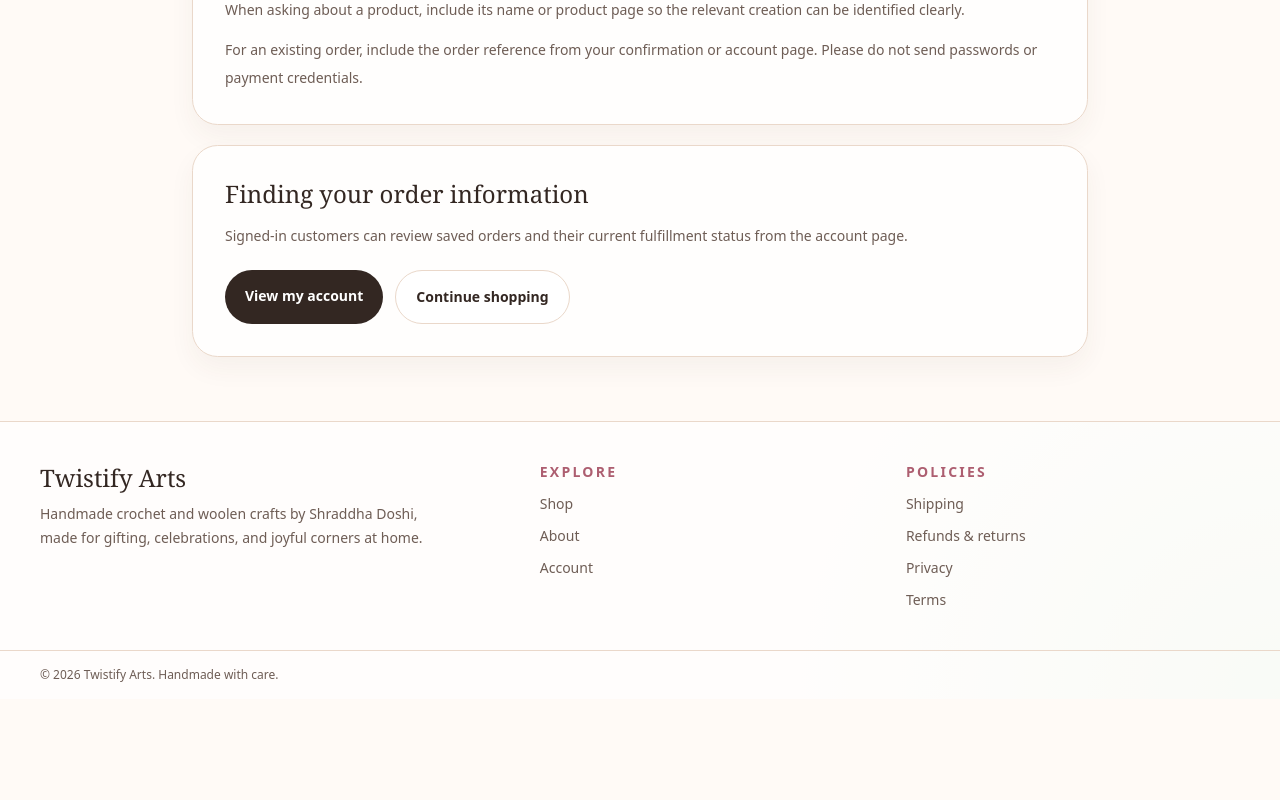
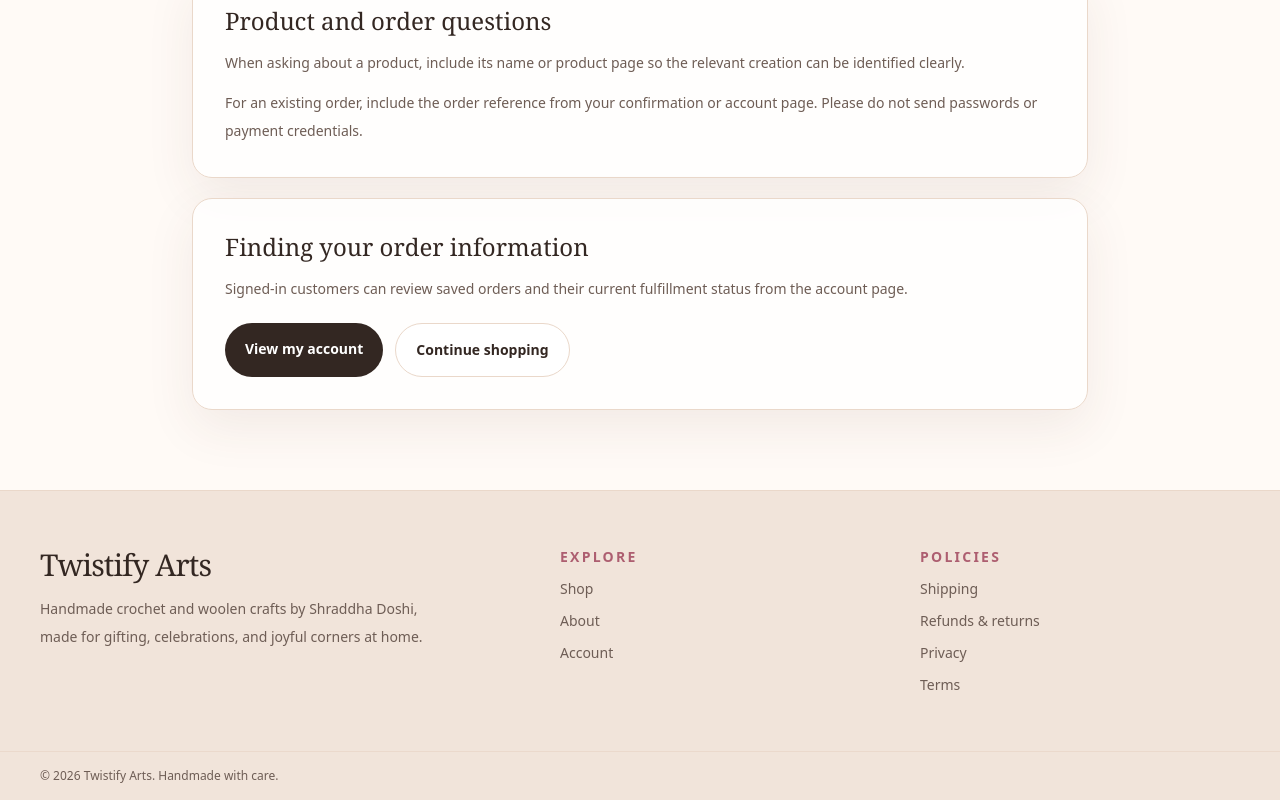
Before and after one commit to purvdoesmagic/Twistify-arts, a Next.js app: page /contact in a window 1280 px wide. Shown: the part 841-1641 px from the top of the page. Before the commit the page ends 1540 px from the top, so only its background shows below. Built offline with nearby package versions, Linux system fonts and the light colour scheme; no server answers.

Commit message:
Upgrade Twistify Arts storefront visual design

```diff
--- a/app/components/catalog.tsx
+++ b/app/components/catalog.tsx
@@ -48,7 +48,7 @@
   };
 
   return (
-    <section id="catalog" className="mx-auto w-full max-w-7xl px-5 py-20 sm:px-8 sm:py-24 lg:px-10">
+    <section id="catalog" className="section-band mx-auto w-full max-w-7xl px-5 py-20 sm:px-8 sm:py-24 lg:px-10">
       <div className="rounded-2xl border border-[#efd9a9] bg-[#fff5df] px-4 py-3 font-sans text-sm leading-6 text-[#72573d]">
         Demo catalogue: images and prices are temporary placeholders until Shraddha confirms them.
       </div>
@@ -103,7 +103,7 @@
         {visibleProducts.map((product) => (
           <article
             key={product.id}
-            className="overflow-hidden rounded-[1.6rem] border border-[var(--border)] bg-white shadow-[0_12px_26px_rgba(84,51,44,0.06)] transition hover:-translate-y-1 hover:shadow-[0_18px_36px_rgba(84,51,44,0.13)]"
+            className="product-card overflow-hidden rounded-[1.25rem] border border-[var(--border)] bg-white transition hover:-translate-y-1"
           >
             <div className="relative aspect-[4/5] overflow-hidden bg-[#f7eee6]">
               <Image
--- a/app/components/checkout-form.tsx
+++ b/app/components/checkout-form.tsx
@@ -271,7 +271,7 @@
   if (cartItems.length === 0) {
     return (
       <main className="min-h-screen bg-[var(--paper)] px-5 py-12 sm:px-8 sm:py-16">
-        <div className="mx-auto max-w-3xl rounded-[2rem] border border-[var(--border)] bg-white/80 px-6 py-12 text-center shadow-[0_12px_26px_rgba(84,51,44,0.06)] sm:px-10">
+        <div className="info-section mx-auto max-w-3xl rounded-[1.5rem] border border-[var(--border)] bg-white/80 px-6 py-12 text-center sm:px-10">
           <p className="font-sans text-xs font-semibold uppercase tracking-[0.2em] text-[var(--rose)]">
             Checkout
           </p>
@@ -339,7 +339,7 @@
         ) : null}
 
         <div className="mt-8 grid gap-6 lg:grid-cols-[1fr_21rem] lg:items-start">
-          <section className="rounded-[2rem] border border-[var(--border)] bg-white/80 p-6 shadow-[0_12px_26px_rgba(84,51,44,0.06)] sm:p-8">
+          <section className="info-section rounded-[1.5rem] border border-[var(--border)] bg-white/80 p-6 sm:p-8">
             <h2 className="text-2xl text-[var(--ink)]">Delivery details</h2>
             <p className="mt-2 font-sans text-sm leading-6 text-[var(--muted)]">
               These details are included in the paid-order email.
@@ -443,7 +443,7 @@
             </div>
           </section>
 
-          <aside className="rounded-[2rem] border border-[var(--border)] bg-white/80 p-5 shadow-[0_12px_26px_rgba(84,51,44,0.06)] sm:p-6">
+          <aside className="info-section rounded-[1.5rem] border border-[var(--border)] bg-white/80 p-5 sm:p-6">
             <p className="font-sans text-xs font-semibold uppercase tracking-[0.2em] text-[var(--rose)]">
               Order summary
             </p>
--- a/app/components/info-page.tsx
+++ b/app/components/info-page.tsx
@@ -9,12 +9,12 @@
 
 export function InfoPage({ eyebrow, title, intro, children }: InfoPageProps) {
   return (
-    <main className="min-h-screen bg-[var(--paper)] px-5 py-12 sm:px-8 sm:py-16">
+    <main className="min-h-screen bg-[var(--paper)] px-5 py-14 sm:px-8 sm:py-20">
       <div className="mx-auto max-w-4xl">
         <Link href="/" className="font-sans text-sm font-semibold text-[var(--rose)]">
           ← Back home
         </Link>
-        <header className="mt-8 max-w-3xl">
+        <header className="info-page-heading relative mt-10 max-w-3xl">
           <p className="font-sans text-xs font-semibold uppercase tracking-[0.24em] text-[var(--rose)]">
             {eyebrow}
           </p>
@@ -33,7 +33,7 @@
 
 export function InfoSection({ title, children }: { title: string; children: React.ReactNode }) {
   return (
-    <section className="rounded-[1.6rem] border border-[var(--border)] bg-white/80 p-6 shadow-[0_12px_26px_rgba(84,51,44,0.05)] sm:p-8">
+    <section className="info-section rounded-[1.25rem] border border-[var(--border)] bg-white/80 p-6 sm:p-8">
       <h2 className="text-2xl text-[var(--ink)]">{title}</h2>
       <div className="mt-3 space-y-3 font-sans text-sm leading-7 text-[var(--muted)]">{children}</div>
     </section>
--- a/app/components/site-footer.tsx
+++ b/app/components/site-footer.tsx
@@ -4,11 +4,11 @@
 
 export function SiteFooter() {
   return (
-    <footer className="border-t border-[var(--border)] bg-white/70">
-      <div className="mx-auto grid w-full max-w-7xl gap-8 px-5 py-10 sm:px-8 md:grid-cols-[1.4fr_1fr_1fr] lg:px-10">
+    <footer className="site-footer border-t border-[var(--border)]">
+      <div className="mx-auto grid w-full max-w-7xl gap-10 px-5 py-12 sm:px-8 md:grid-cols-[1.5fr_1fr_1fr] lg:px-10 lg:py-14">
         <div>
-          <p className="text-2xl text-[var(--ink)]">Twistify Arts</p>
-          <p className="mt-2 max-w-sm font-sans text-sm leading-6 text-[var(--muted)]">
+          <p className="text-3xl tracking-[-0.03em] text-[var(--ink)]">Twistify Arts</p>
+          <p className="mt-3 max-w-sm font-sans text-sm leading-7 text-[var(--muted)]">
             Handmade crochet and woolen crafts by Shraddha Doshi, made for gifting, celebrations, and joyful corners at home.
           </p>
         </div>
@@ -44,7 +44,7 @@
           </Link>
         </nav>
       </div>
-      <div className="border-t border-[var(--border)] px-5 py-4 sm:px-8 lg:px-10">
+      <div className="border-t border-[rgba(234,216,202,0.8)] px-5 py-4 sm:px-8 lg:px-10">
         <p className="mx-auto max-w-7xl font-sans text-xs text-[var(--muted)]">
           © {new Date().getFullYear()} Twistify Arts. Handmade with care.
         </p>
--- a/app/components/site-header.tsx
+++ b/app/components/site-header.tsx
@@ -1,5 +1,6 @@
 "use client";
 
+import Image from "next/image";
 import Link from "next/link";
 import { signOut, useSession } from "next-auth/react";
 import { useState } from "react";
@@ -14,13 +15,10 @@
   const cartLabel = isHydrated ? `Cart (${cartCount})` : "Cart";
 
   return (
-    <header className="border-b border-[var(--border)] bg-[var(--paper)]/95 backdrop-blur">
+    <header className="border-b border-[var(--border)] bg-[rgba(255,250,246,0.9)] shadow-[0_4px_18px_rgba(84,51,44,0.04)] backdrop-blur">
       <div className="mx-auto flex w-full max-w-7xl items-center justify-between gap-4 px-5 py-4 sm:px-8 lg:px-10">
         <Link href="/" className="shrink-0" aria-label="Twistify Arts home">
-          <span className="block text-2xl leading-none text-[var(--ink)]">Twistify Arts</span>
-          <span className="mt-1 block font-sans text-[0.62rem] font-semibold uppercase tracking-[0.18em] text-[var(--rose)]">
-            Handmade with care
-          </span>
+          <Image src="/twistify-arts-logo.svg" alt="Twistify Arts" width={136} height={88} priority className="h-auto w-24 sm:w-28" />
         </Link>
 
         <nav className="hidden items-center gap-6 font-sans text-sm font-medium text-[var(--muted)] md:flex" aria-label="Main navigation">
--- a/app/globals.css
+++ b/app/globals.css
@@ -7,6 +7,8 @@
   --rose: #ad5e70;
   --sage: #748a70;
   --border: #ead8ca;
+  --shadow-soft: 0 18px 50px rgba(84, 51, 44, 0.08);
+  --shadow-lift: 0 22px 50px rgba(84, 51, 44, 0.13);
 }
 
 * {
@@ -22,8 +24,9 @@
   min-height: 100vh;
   margin: 0;
   background:
-    radial-gradient(circle at top left, rgba(255, 220, 211, 0.7), transparent 34rem),
-    radial-gradient(circle at bottom right, rgba(222, 236, 215, 0.6), transparent 30rem),
+    radial-gradient(circle at 8% 0%, rgba(255, 220, 211, 0.52), transparent 30rem),
+    radial-gradient(circle at 94% 42%, rgba(222, 236, 215, 0.46), transparent 28rem),
+    linear-gradient(180deg, rgba(255, 255, 255, 0.3), transparent 34rem),
     var(--paper);
   color: var(--ink);
   font-family: Georgia, "Times New Roman", serif;
@@ -40,3 +43,117 @@
   background: #f2ccd4;
   color: var(--ink);
 }
+
+h1,
+h2,
+h3,
+p {
+  text-wrap: pretty;
+}
+
+a,
+button,
+input,
+textarea,
+select {
+  transition-duration: 200ms;
+  transition-timing-function: ease-out;
+}
+
+a:focus-visible,
+button:focus-visible,
+input:focus-visible,
+textarea:focus-visible,
+select:focus-visible {
+  outline: 2px solid var(--rose);
+  outline-offset: 3px;
+}
+
+.hero-section {
+  position: relative;
+  isolation: isolate;
+}
+
+.hero-section::before,
+.hero-section::after {
+  position: absolute;
+  z-index: -1;
+  content: "";
+  border: 1px solid rgba(173, 94, 112, 0.16);
+  border-radius: 50%;
+  pointer-events: none;
+}
+
+.hero-section::before {
+  top: 5rem;
+  right: -5rem;
+  width: 15rem;
+  height: 15rem;
+}
+
+.hero-section::after {
+  bottom: 3rem;
+  left: -7rem;
+  width: 11rem;
+  height: 11rem;
+  border-color: rgba(116, 138, 112, 0.18);
+}
+
+.hero-art {
+  position: relative;
+}
+
+.hero-art::before {
+  position: absolute;
+  top: -1.5rem;
+  right: 8%;
+  width: 5rem;
+  height: 5rem;
+  border: 1px solid rgba(116, 138, 112, 0.3);
+  border-radius: 48% 52% 58% 42%;
+  content: "";
+  transform: rotate(18deg);
+}
+
+.section-band {
+  position: relative;
+  border-top: 1px solid rgba(234, 216, 202, 0.8);
+  border-bottom: 1px solid rgba(234, 216, 202, 0.8);
+}
+
+.category-card:nth-child(3n + 2) {
+  transform: translateY(1.25rem);
+}
+
+.category-card:nth-child(3n + 2):hover {
+  transform: translateY(0.75rem);
+}
+
+.product-card {
+  box-shadow: var(--shadow-soft);
+}
+
+.product-card:hover {
+  box-shadow: var(--shadow-lift);
+}
+
+.site-footer {
+  background: #f1e4da;
+}
+
+.info-section {
+  box-shadow: var(--shadow-soft);
+}
+
+@media (max-width: 640px) {
+  .hero-section::before {
+    top: 2rem;
+    right: -7rem;
+    width: 12rem;
+    height: 12rem;
+  }
+
+  .category-card:nth-child(3n + 2) {
+    transform: none;
+  }
+}
```
Also changed, not shown: app/components/cart-page.tsx (+4 -4 lines), app/order/confirmation/page.tsx (+4 -4 lines), app/page.tsx (+6 -6 lines), app/shop/[productId]/page.tsx (+4 -4 lines).
